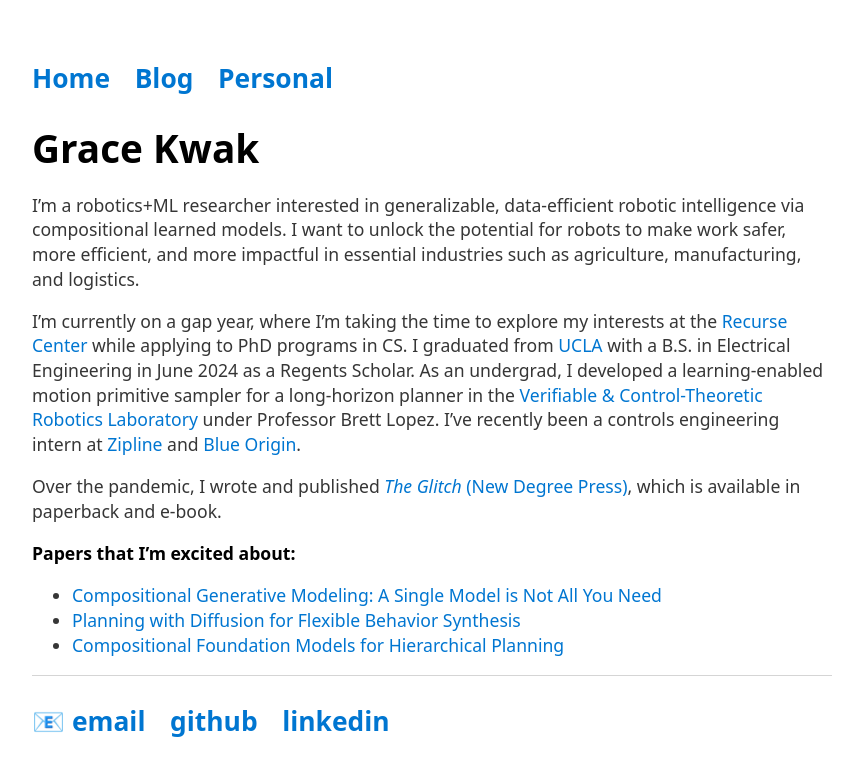
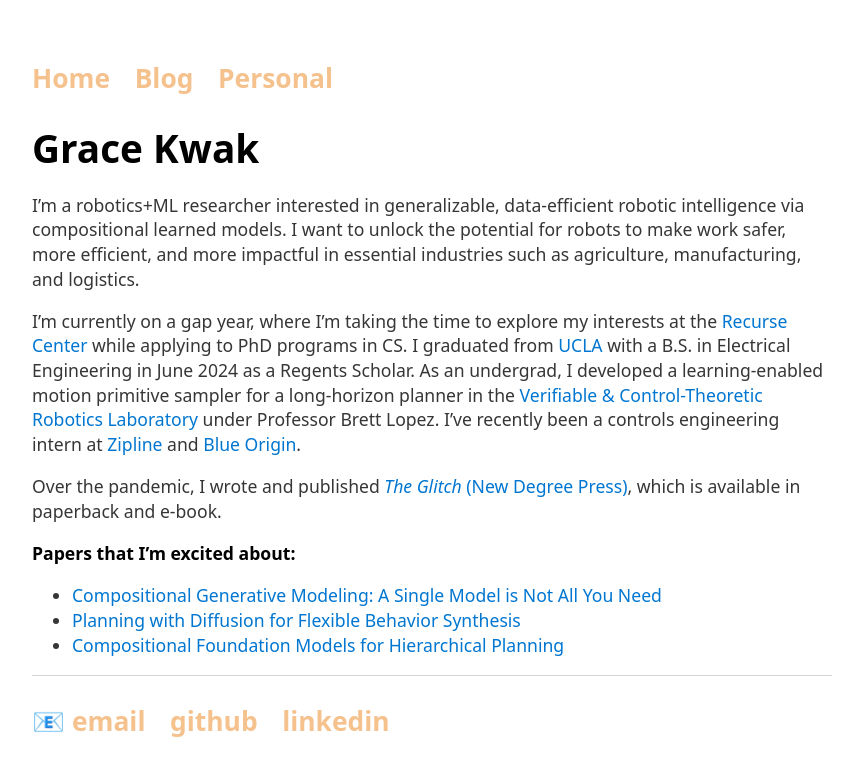
Before and after one commit to grkw/grkw.github.io, a Jekyll site: the page built from index.md, in a window 1280 px wide. Shown: the top 776 px of the page, without its empty margins (208-1071 px from the left). Built offline with Jekyll 4.4.1, drawn with Linux system fonts in a browser that asks for light colours.

Commit message:
Make the nav and footer actually orange

```diff
--- a/css/main.css
+++ b/css/main.css
@@ -27,6 +27,14 @@ footer {
     border-top: 1px solid #d5d5d5;
 }
 
+nav a {
+    color: #F5C18D !important; /* Force the link color in the nav */
+}
+
+footer a {
+    color: #F5C18D !important; /* Force the link color in the footer */
+}
+
 ul.posts {
     margin: 20px auto 40px;
     font-size: 1.5em;
```
